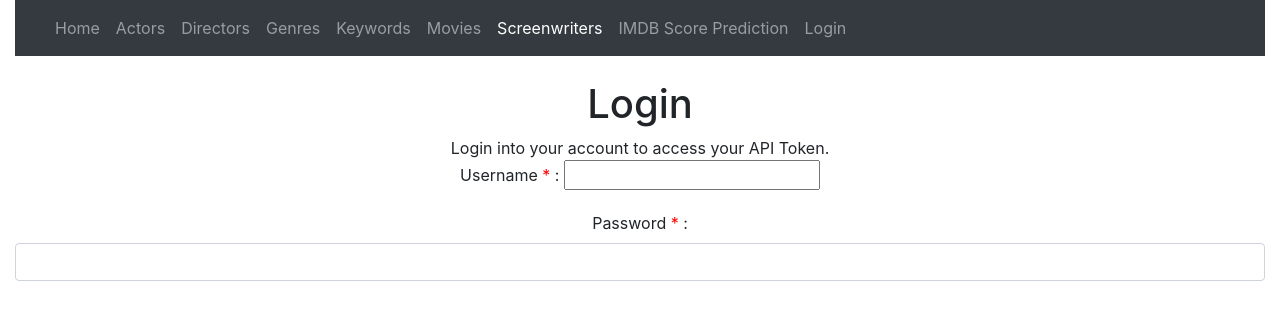
After one commit to shravanjeevan/comp9321-ass2, a Flask app: template templates/login.html in a window 1280 px wide. The commit adds this page. Shown: the top 320 px of the page. Run offline with Flask 2, Linux system fonts and the light colour scheme; the template is opened without the code that fills it, so the values that code supplies are empty; parts of the project's set-up code (start-up, migrations or seed data) failed here and were passed over; some libraries are stand-ins or nearby versions.

Commit message:
added login and registeer html

```diff
--- a/analytics.csv
+++ b/analytics.csv
@@ -1,2 +1,2 @@
 actors,specific actor,directors,specific director,screenwriters,specific screenwriter,movies,specific movie,keywords,genres,score predictor
-116,0,98,1,38,0,113,0,139,33,34
+116,0,98,1,39,0,113,0,139,33,34
--- /dev/null
+++ b/templates/login.html
@@ -0,0 +1,45 @@
+{% extends 'base.html' %}
+{% block body %}
+<nav class="navbar navbar-expand-lg navbar-dark bg-dark">
+    <a class="navbar-brand" href="#"></a>
+    <button class="navbar-toggler" type="button" data-toggle="collapse" data-target="#navbarNavAltMarkup" aria-controls="navbarNavAltMarkup" aria-expanded="false" aria-label="Toggle navigation">
+        <span class="navbar-toggler-icon"></span>
+    </button>
+    <div class="collapse navbar-collapse" id="navbarNavAltMarkup">
+        <div class="navbar-nav">
+        <a class="nav-item nav-link" href="/application/home">Home</a>
+        <a class="nav-item nav-link" href="/application/actors_ui">Actors</a>
+        <a class="nav-item nav-link" href="/application/directors_ui">Directors</a>
+        <a class="nav-item nav-link" href="/application/genres_ui">Genres</a>
+        <a class="nav-item nav-link" href="/application/keywords_ui">Keywords</a>
+        <a class="nav-item nav-link" href="/application/movies_ui">Movies</a>
+        <a class="nav-item nav-link active" href="/application/screenwriters_ui">Screenwriters<span class="sr-only">(current)</span></a>
+        <a class="nav-item nav-link" href="/application/imdbscoreprediction_ui">IMDB Score Prediction</a>
+        <a class="nav-item nav-link" href="/application/login_ui">Login</a>
+        </div>
+    </div>
+</nav>
+<br />
+<center>
+    <h1> Login </h1>
+    <pr> Login into your account to access your API Token. </pr>
+    <form action="/application/screenwriters_ui" method="post" autocomplete="off">
+        <div class="form-group">
+            <label for="username">Username <span style="color: red">*</span>  : </label>
+            <input type="text" id="username" name="username" required>
+
+        </div>
+        <div class="form-group">
+            <label for="password">Password <span style="color: red">*</span>  : </label>
+            <input class="form-control" type="password" id="pass" name="password" minlength="8" required>
+        </div>
+
+    </form>
+</center>
+
+<br/>
+<br/>
+<br/>
+<br/>
+<br/>
+{% endblock %}
--- a/templates/screenwriters.html
+++ b/templates/screenwriters.html
@@ -22,7 +22,7 @@
 <br> </br>
 <center>
   <h1> Screenwriters </h1>
-  <pr> Press button below to get the list of screenwriters.
+  <pr> Press button below to get the list of screenwriters.</pr>
   <br> </br>
   <div class="row justify-content-center">
     <div class="col-sm-6 col-md-5 col-lg-4 col-xl-4">
```
Also changed, not shown: templates/dashboard.html (added, +47 -0 lines), templates/register.html (added, +48 -0 lines).
